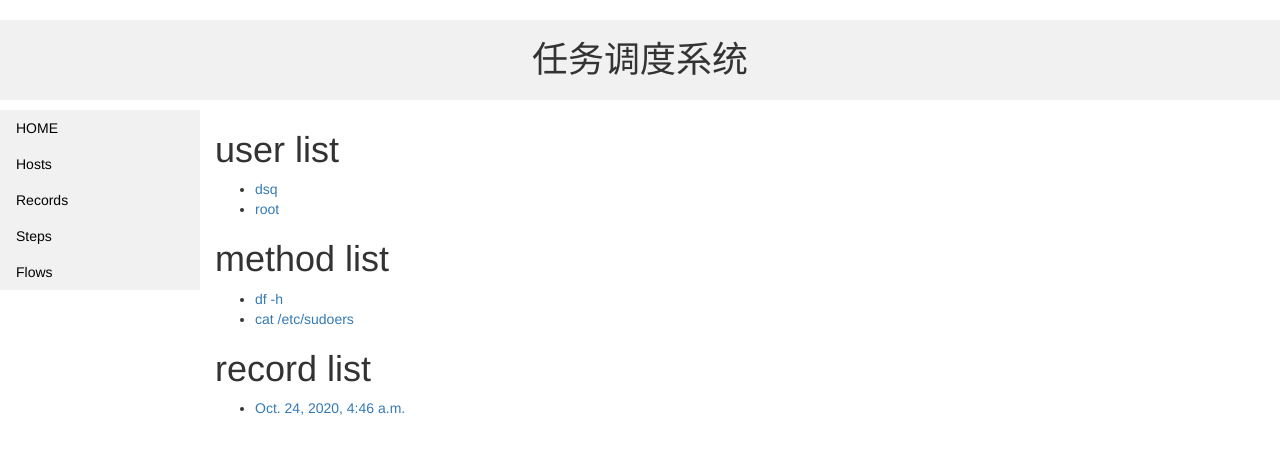
After one commit to dshaoqi/taskscheduling, a Django app: page /hosts/1 in a window 1280 px wide. The commit adds this page. Shown: the top 454 px of the page. Run offline with Django 3.2, Linux system fonts and the light colour scheme; data comes from the database, SQL or seed files in the repository; both versions use the stored data as it was after the commit; some libraries are stand-ins or nearby versions.

Commit message:
host detail added

```diff
--- a/app2/models.py
+++ b/app2/models.py
@@ -23,9 +23,7 @@ class Method(models.Model):
         return self.command
 
 class Record(models.Model):
-    begin_time = models.DateTimeField('begin timea',null=True)
+    begin_time = models.DateTimeField('begin time',null=True)
     end_time = models.DateTimeField('end time',null=True)
     method = models.ForeignKey(Method, on_delete=models.CASCADE)
-    res = models.IntegerField(default=9999)
-    def __str__(self):
-        return begin_time
+    res = models.IntegerField(default=4399)
--- a/app2/templates/base_generic.html
+++ b/app2/templates/base_generic.html
@@ -1,32 +1,51 @@
 <!DOCTYPE html>
 <html lang="en">
     <head>
-        {% block title %}<title>home page</title>{% endblock %}
+        <title>home page</title>
+
         <meta charset="utf-8">
         <meta name="viewport" content="width=device-width,initial-scale=1">
         <link rel="stylesheet" href="https://maxcdn.bootstrapcdn.com/bootstrap/3.3.7/css/bootstrap.min.css">
         <script src="https://ajax.googleapis.com/ajax/libs/jquery/1.12.4/jquery.min.js"></script>
         <script src="https://maxcdn.bootstrapcdn.com/bootstrap/3.3.7/js/bootstrap.min.js"></script>
+        <style>
+            .header{
+                background-color: #f1f1f1;
+                padding: 20px;
+                text-align: center;
+            }
+            .hlist{
+                float:left;
+                list-style-type: none;
+                margin: 0;
+                padding: 0;
+                width: 200px;
+                background-color: #f1f1f1;
+            }
+            a.href{
+                display: block;
+                color: #000;
+                padding: 8px 16px;
+                text-decoration: none;
+            }
+            a.href:hover{
+                background-color: #555;
+                color: white;
+            }
+        </style>
     </head>
 
     <body>
-        <div class="container-fluid">
-            <div class="row">
-                <div class="col-sm-2">
-                    {% block sidebar %}
-                    <ul class="sidebar-nav">
-                        <li><a href="{% url 'index' %}">HOME</a></li>
-                        <li><a href="{% url 'hosts' %}">Hosts</a></li>
-                        <li><a href="{% url 'records' %}">Records</a></li>
-                        <li><a href="{% url 'steps' %}">Steps</a></li>
-                        <li><a href="{% url 'flows' %}">Flows</a></li>
-                    </ul>
-                    {% endblock %}
-                </div>
-                <div class="col-sm-10">
-                    {% block content %}{% endblock %}
-                </div>
-            </div>
+        <h1 class="header">任务调度系统</h1>
+        <ul class="hlist">
+            <li ><a class="href" href="{% url 'index' %}">HOME</a></li>
+            <li ><a class="href" href="{% url 'hosts' %}">Hosts</a></li>
+            <li ><a class="href" href="{% url 'records' %}">Records</a></li>
+            <li ><a class="href" href="{% url 'steps' %}">Steps</a></li>
+            <li ><a class="href" href="{% url 'flows' %}">Flows</a></li>
+        </ul>
+        <div class="col-sm-10">
+            {% block content %}{% endblock %}
         </div>
     </body>
 </html>
--- /dev/null
+++ b/app2/templates/hostdetail/list.html
@@ -0,0 +1,43 @@
+{% extends "base_generic.html" %}
+{% block content %}
+<h1>user list</h1>
+{% if user_list %}
+    <ul>
+        {% for user in user_list %}
+        <li>
+            <a href="">{{ user.username }}</a>
+        </li>
+        {% endfor %}
+    </ul>
+{% else %}
+    <p>no hosts</p>
+{% endif %}
+
+<h1>method list</h1>
+{% if method_list %}
+    <ul>
+        {% for method in method_list %}
+        <li>
+            <a href="">{{ method.command }}</a>
+        </li>
+        {% endfor %}
+    </ul>
+{% else %}
+    <p>no method</p>
+{% endif %}
+
+<h1>record list</h1>
+{% if record_list %}
+    <ul>
+        {% for record in record_list %}
+        <li>
+            <a href="">{{ record.begin_time }}</a>
+        </li>
+        {% endfor %}
+    </ul>
+{% else %}
+    <p>no record</p>
+{% endif %}
+
+
+{% endblock %}
--- a/app2/templates/hosts/list.html
+++ b/app2/templates/hosts/list.html
@@ -5,7 +5,7 @@
     <ul>
         {% for host in host_list %}
         <li>
-            <a href="">{{ host.ip }}</a>{{host.hostname}}
+            <a href="{% url 'hostdetail' host.id %}">{{ host.ip }}</a>{{host.hostname}}
         </li>
         {% endfor %}
     </ul>
--- a/app2/urls.py
+++ b/app2/urls.py
@@ -9,4 +9,6 @@ urlpatterns = [
     path('steps/stepresult',views.StepResultView,name='stepresult'),
     path('flows/',views.FlowView,name='flows'),
     path('flows/flowcommit',views.FlowCommitView,name='flowcommit'),
+    path('hosts/<int:host_id>',views.HostDetailView,name='hostdetail'),
+
 ]
--- a/app2/views.py
+++ b/app2/views.py
@@ -77,6 +77,21 @@ def FlowCommitView(request):
             stdin,stdout,stderr = ssh.exec_command(command)
             out,err=stdout.read().decode('utf-8'),stderr.read().decode('utf-8')
             status=stdout.channel.recv_exit_status()
+            ssh.close()
             return HttpResponse(out+":"+err+":status=%d"%status)
         else:
             return HttpResponse(ip+":"+username+":"+command)
+
+def HostDetailView(request,host_id):
+    host = Host.objects.get(id=int(host_id))
+    #print ("host:"+host.ip)
+    user_list = host.user_set.all()
+    method_list = host.method_set.all()
+    record_list = Record.objects.none()
+    for method in method_list :
+        record_list |= method.record_set.all()
+    print(record_list)
+        #print(user_list)
+    context={ "user_list":user_list,"method_list":method_list,"record_list":record_list }
+
+    return render(request,'hostdetail/list.html',context)
```
Also changed, not shown: app2/migrations/0002_auto_20201108_0245.py (added), db.sqlite3, 1 other file.
